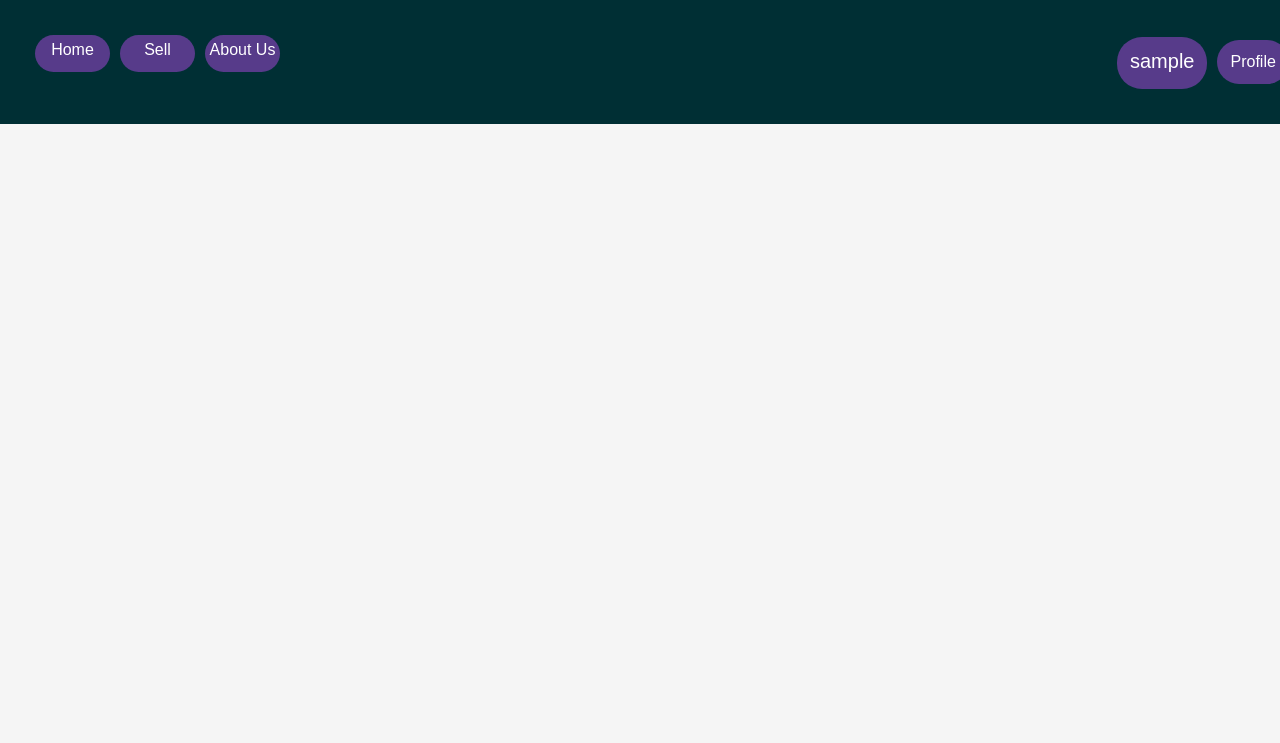
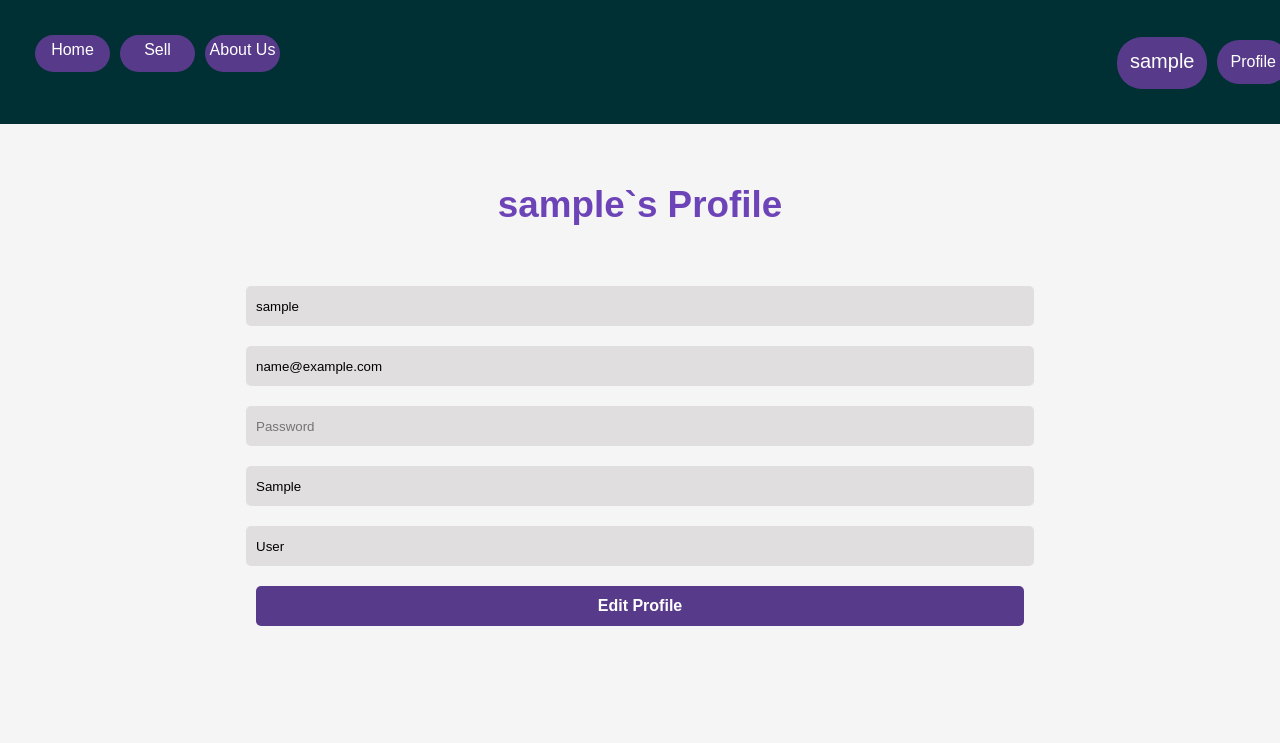
Before and after one commit to DKMld/SellDim, a Django app: a page that uses templates/index.html in a window 1280 px wide; the page is wider, and only the part inside the window is pictured. Shown: the top 743 px of that part. Run offline with Django 4.2, Linux system fonts and the light colour scheme; the visitor is signed in with stand-in values (Sample User, id 1); parts of the project's set-up code (start-up, migrations or seed data) failed here and were passed over.

Commit message:
cbv_and_profile_details_page

```diff
--- a/Selldim/accounts/forms.py
+++ b/Selldim/accounts/forms.py
@@ -10,3 +10,10 @@ class AccountsForm(UserCreationForm):
         model = User
 
         fields = ['username', 'email', 'password1', 'password2']
+
+
+class AccountsEditForm(AccountsForm):
+    class Meta:
+        model = User
+
+        fields = ['username', 'email','first_name', 'last_name']
--- a/Selldim/accounts/urls.py
+++ b/Selldim/accounts/urls.py
@@ -12,7 +12,8 @@ urlpatterns = [
 
     path('profile/<username>/', include([
         path('my_ads/', views.user_ads, name='user ads'),
-        path('profile_details/', views.profile_details, name='profile details')
+        path('profile_details/', views.profile_details, name='profile details'),
+        # path('profile_delete/', views.ProfileDelete.as_view(), name='profile delete')
     ]))
 
 
--- a/Selldim/accounts/views.py
+++ b/Selldim/accounts/views.py
@@ -1,12 +1,15 @@
+from django import views
 from django.contrib import messages
 from django.contrib.auth import authenticate, login, logout
 from django.contrib.auth.decorators import login_required
 from django.contrib.auth.models import User
 from django.shortcuts import render, redirect, get_object_or_404
+from django.urls import reverse_lazy
 from django.views.decorators.csrf import csrf_protect
 
-from Selldim.common.views import home_page
-from Selldim.accounts.forms import AccountsForm
+from django.views.generic import DeleteView
+
+from Selldim.accounts.forms import AccountsForm, AccountsEditForm
 from Selldim.products.models import Products
 
 
@@ -24,6 +27,7 @@ def register_user(request):
     context = {
         'form': form,
     }
+
     return render(request, 'register.html', context)
 
 
@@ -55,13 +59,16 @@ def login_user(request):
 def log_out_user(request):
     logout(request)
 
-    return redirect(home_page)
+    return redirect('home page')
 
 
-@csrf_protect
-@login_required
-def delete_user(request):
-    pass
+# @csrf_protect
+# @login_required
+# class ProfileDelete(DeleteView):
+#     template_name = 'profile_details.html'
+#     model = User
+#     success_url = reverse_lazy('index')
+
 
 
 @login_required
@@ -77,19 +84,24 @@ def user_ads(request, username):
                    'user_is_auth': request.user.is_authenticated,
                    }
 
-        print(context)
-
         return render(request, 'my_ads.html', context)
 
 
 @login_required
 def profile_details(request, username):
     # TODO profile details page
-    user = User.objects.filter(username=username)
+    # user = User.objects.filter(username=username).get()
+    user = request.user
+    form = AccountsEditForm(instance=user)
+    if request.method == 'POST':
+        form = AccountsEditForm(request.POST, instance=user)
+        if form.is_valid():
+            form.save()
 
     context = {
         'user': request.user,
-        'user_is_auth': request.user.is_authenticated
+        'user_is_auth': request.user.is_authenticated,
+        'form': form,
     }
 
     return render(request, 'profile_details.html', context)
--- a/Selldim/common/urls.py
+++ b/Selldim/common/urls.py
@@ -5,7 +5,7 @@ from Selldim.common import views
 
 urlpatterns = [
     path('', include([
-        path('home/', views.home_page, name='home page'),
+        path('home/', views.HomePage.as_view(), name='home page'),
 
     ]))
 ]
--- a/Selldim/products/urls.py
+++ b/Selldim/products/urls.py
@@ -1,18 +1,17 @@
 from django.urls import path, include
-
 from Selldim.products import views
 
-urlpatterns =[
+urlpatterns = [
 
     path('sell/', views.sell_product, name='sell'),
 
     path('details/', include([
-        path('<slug:slug>/', views.product_details, name='product details'),
+        path('<slug:slug>/', views.ProductDetails.as_view(), name='product details'),
     ])),
 
     path('<pk>/', include([
-        path('delete/', views.product_delete, name='product delete'),
-        path('edit/', views.product_edit, name='product edit'),
+        path('delete/', views.ProductDelete.as_view(), name='product delete'),
+        path('edit/', views.ProductEdit.as_view(), name='product edit'),
     ])),
 
 ]
--- a/static/add_style.css
+++ b/static/add_style.css
@@ -16,7 +16,7 @@
 /*Ads sections */
 .card--div{
     padding: 15px;
-    margin-top:80px;
+
 }
 
 
--- /dev/null
+++ b/static/profile_details.css
@@ -0,0 +1,140 @@
+body{
+	font-family: 'Jost', sans-serif;
+}
+
+
+.main{
+
+	background: red;
+	overflow: hidden;
+	background: url("https://doc-08-2c-docs.googleusercontent.com/docs/securesc/68c90smiglihng9534mvqmq1946dmis5/fo0picsp1nhiucmc0l25s29respgpr4j/1631524275000/03522360960922298374/03522360960922298374/1Sx0jhdpEpnNIydS4rnN4kHSJtU1EyWka?e=view&authuser=0&nonce=gcrocepgbb17m&user=03522360960922298374&hash=tfhgbs86ka6divo3llbvp93mg4csvb38") no-repeat center/ cover;
+	border-radius: 10px;
+	box-shadow: 5px 20px 50px #000;
+    width: 103.9%;
+    height: 100%;
+	display: contents;
+
+
+}
+#chk {
+	display: none;
+}
+
+.signup{
+	position: sticky;
+	width:100%;
+	height: 100%;
+}
+label{
+	color: #6d44b8;;
+	font-size: 2.3em;
+	justify-content: center;
+	display: flex;
+	margin: 60px;
+	font-weight: bold;
+	cursor: pointer;
+	transition: .5s ease-in-out;
+}
+input{
+	width: 60%;
+	height: 20px;
+	background: #e0dede;
+	justify-content: center;
+	display: flex;
+	margin: 20px auto;
+	padding: 10px;
+	border: none;
+	outline: none;
+	border-radius: 5px;
+}
+button{
+	width: 60%;
+	height: 40px;
+	margin: 10px auto;
+	justify-content: center;
+	display: block;
+	color: #fff;
+	background: #573b8a;
+	font-size: 1em;
+	font-weight: bold;
+	margin-top: 20px;
+	outline: none;
+	border: none;
+	border-radius: 5px;
+	transition: .2s ease-in;
+	cursor: pointer;
+}
+button:hover{
+	background: #6d44b8;
+}
+.login{
+	height: 460px;
+	background: #eee;
+	border-radius: 60% / 10%;
+	transform: translateY(-180px);
+	transition: .8s ease-in-out;
+}
+.login label{
+	color: #573b8a;
+	transform: scale(.6);
+}
+
+#chk:checked ~ .login{
+	transform: translateY(-500px);
+}
+#chk:checked ~ .login label{
+	transform: scale(1);
+}
+#chk:checked ~ .signup label{
+	transform: scale(.6);
+}
+
+.input-button{
+    width: 60%;
+	height: 40px;
+	margin: 10px auto;
+	justify-content: center;
+	display: block;
+	color: #fff;
+	background: #573b8a;
+	font-size: 1em;
+	font-weight: bold;
+	margin-top: 20px;
+	outline: none;
+	border: none;
+	border-radius: 5px;
+	transition: .2s ease-in;
+	cursor: pointer;
+}
+.forms{
+	position: sticky;
+	height: 560px;
+
+
+
+}
+
+.p-tag-div{
+	padding-top: 5px;
+	padding-bottom: 5px;
+}
+
+.p1-tag{
+	text-align: center;
+	color: white;
+}
+
+.log-reg-link{
+	color: white;
+	text-decoration-line: unset;
+}
+.log-reg-link:hover{
+	color: white;
+	text-decoration-line: underline;
+}
+
+.flash--messages{
+	color: indianred;
+	padding-bottom: 10px;
+	position: sticky;
+}
--- a/templates/login.html
+++ b/templates/login.html
@@ -1,6 +1,9 @@
+{% load static %}
+
 <!DOCTYPE html>
 <html lang="en">
-{% load static %}
+
+
 <head>
     <meta charset="UTF-8">
     <title>Login</title>
--- a/templates/product_details.html
+++ b/templates/product_details.html
@@ -1,5 +1,6 @@
 {% extends 'index.html' %}
 {% load static %}
+
 <!DOCTYPE html>
 <html lang="en">
 
--- a/templates/product_edit_page.html
+++ b/templates/product_edit_page.html
@@ -1,7 +1,9 @@
 {% extends 'index.html' %}
+{% load static %}
+
 <!DOCTYPE html>
 <html lang="en">
-{% load static %}
+
 
 <head>
     {% block head %}
--- a/templates/profile_details.html
+++ b/templates/profile_details.html
@@ -1,12 +1,70 @@
 {% extends 'index.html' %}
+{% load static %}
+
 <!DOCTYPE html>
 <html lang="en">
+
 <head>
-    <meta charset="UTF-8">
-    <title>Profile Details</title>
+    {% block head %}
+        <meta charset="UTF-8">
+        <title>Sell</title>
+        <link rel="stylesheet" href="{% static 'styles.css' %}">
+        <link rel="stylesheet" href="{% static 'profile_details.css' %}">
+
+    {% endblock %}
 </head>
+
+
 <body>
+
 {% block content %}
+<div class="main">
+		<input type="checkbox" id="chk" aria-hidden="true">
+			<div class="signup">
+
+				<form class="forms" method="POST">
+                    {% csrf_token %}
+
+                    <label for="chk" aria-hidden="true">{{ user.username}}`s Profile</label>
+
+                    {% if messages %}
+                        <ul class="messages">
+                        {% for message in messages %}
+                            <p class="flash--messages">{{ message }}</p>
+                        {% endfor %}
+                        </ul>
+                    {% endif %}
+
+                    {{ form.username }}
+                    {{ form.email }}
+                    {{ form.password1 }}
+                    {{ form.first_name }}
+                    {{ form.last_name }}
+
+                    <input class="input-button" type="submit" name="submit button" value="Edit Profile">
+
+
+				</form>
+
+
+			</div>
+
+
+	</div>
+
+
+
+    <script>
+        var form_fields = document.getElementsByTagName('input')
+        form_fields[2].placeholder='Username'
+        form_fields[3].placeholder='Email'
+        form_fields[4].placeholder='Password'
+        form_fields[5].placeholder='First Name'
+        form_fields[6].placeholder='Last Name'
+        console.log(form_fields)
+    </script>
+
+</body>
 {% endblock %}
-</body>
+
 </html>
--- a/templates/sell_products_page.html
+++ b/templates/sell_products_page.html
@@ -1,13 +1,15 @@
 {% extends 'index.html' %}
+{% load static %}
+
 <!DOCTYPE html>
 <html lang="en">
-{% load static %}
+
 
 <head>
     {% block head %}
     <meta charset="UTF-8">
     <title>Sell</title>
-    <link rel="stylesheet" href="{% static 'styles.css' %}">
+        <link rel="stylesheet" href="{% static 'styles.css' %}">
     <link rel="stylesheet" href="{% static 'product_sell_page.css' %}">
     <script src="https://ajax.googleapis.com/ajax/libs/angularjs/1.6.4/angular.min.js"></script>
     {% endblock %}
```
Also changed, not shown: Selldim/common/views.py (+3 -8 lines), Selldim/products/views.py (+37 -31 lines), templates/index.html (+5 -4 lines), templates/index_logged.html (deleted, +0 -125 lines).
